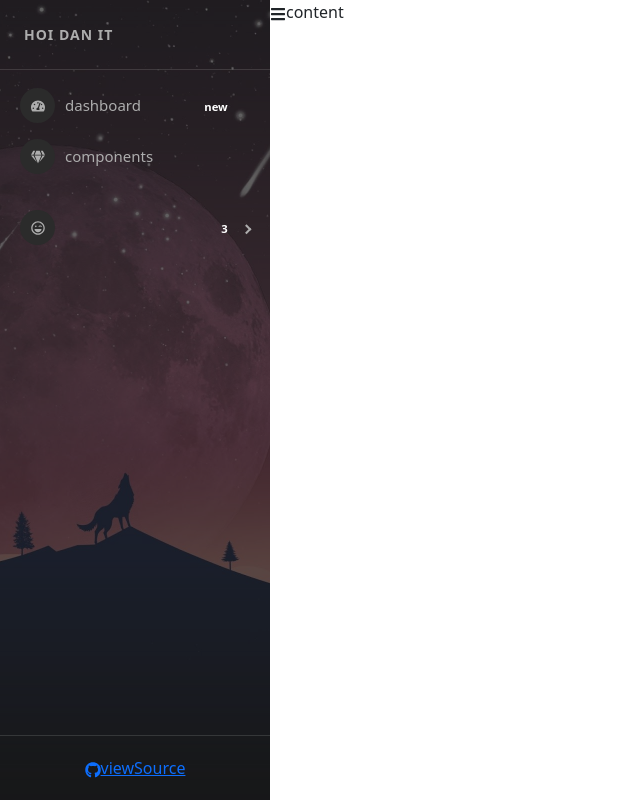
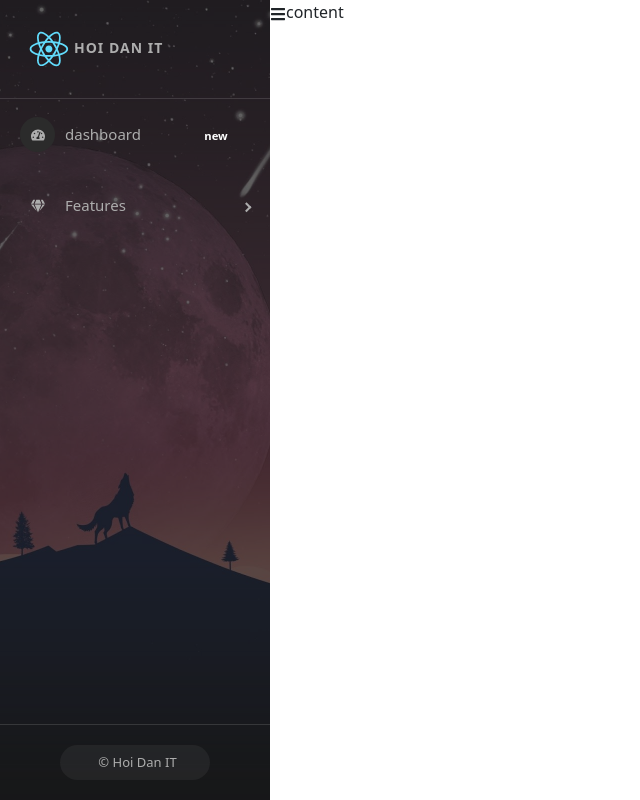
Before and after one commit to OzaiwaMakai/test-demo-React, a React (Create React App) app: page /admins in a window 1280 px wide. Shown: the whole page, without its empty margins (0-640 px from the left). Built offline with nearby package versions, Linux system fonts and the light colour scheme.

Commit message:
sidebar fix

```diff
--- a/package.json
+++ b/package.json
@@ -6,15 +6,18 @@
     "@testing-library/jest-dom": "5.16.4",
     "@testing-library/react": "13.3.0",
     "@testing-library/user-event": "13.5.0",
+    "axios": "0.27.2",
     "bootstrap": "5.3.8",
     "react": "18.2.0",
     "react-bootstrap": "2.10.10",
     "react-dom": "18.2.0",
     "react-icons": "4.4.0",
+    "react-paginate": "8.1.3",
     "react-pro-sidebar": "0.7.1",
     "react-redux": "8.0.1",
     "react-router-dom": "6.3.0",
     "react-scripts": "5.0.1",
+    "react-toastify": "9.0.7",
     "redux": "4.2.0",
     "redux-devtools-extension": "2.13.9",
     "redux-thunk": "2.4.1",
--- a/src/components/Admin/SideBar.js
+++ b/src/components/Admin/SideBar.js
@@ -9,7 +9,10 @@ import {
     SidebarContent,
 } from 'react-pro-sidebar';
 import { FaTachometerAlt, FaGem, FaList, FaGithub, FaRegLaughWink, FaHeart } from 'react-icons/fa';
+import { RiArrowDropDownLine } from "react-icons/ri";
 import sidebarBg from '../../assets/bg2.jpg';
+import { DiReact } from "react-icons/di";
+import { MdDashboard } from "react-icons/md";
 
 const SideBar = (props) => {
     const { image, collapsed, toggled, handleToggleSidebar } = props;
@@ -35,7 +38,8 @@ const SideBar = (props) => {
                             whiteSpace: 'nowrap',
                         }}
                     >
-                        Hoi Dan IT
+                        <DiReact color={"#61DBFB"} size={"50px"} />
+                        <span>Hoi Dan IT</span>
                     </div>
                 </SidebarHeader>
 
@@ -47,16 +51,18 @@ const SideBar = (props) => {
                         >
                             dashboard
                         </MenuItem>
-                        <MenuItem icon={<FaGem />}> components</MenuItem>
+                        {/* <MenuItem icon={<FaGem />}> components</MenuItem> */}
+
                     </Menu>
-                    <Menu iconShape="circle">
+                    <Menu icon={<FaGem />}>
                         <SubMenu
-                            suffix={<span className="badge yellow">3</span>}
-                            icon={<FaRegLaughWink />}
+                            title="Features"
+                            // suffix={<span className="badge yellow"></span>}
+                            icon={<FaGem />}
                         >
-                            <MenuItem> 1</MenuItem>
-                            <MenuItem> 2</MenuItem>
-                            <MenuItem> 3</MenuItem>
+                            <MenuItem>Quản lý Users</MenuItem>
+                            <MenuItem> Quản lý Bài Quizz</MenuItem>
+                            <MenuItem> Quản lý Câu Hỏi</MenuItem>
                         </SubMenu>
                     </Menu>
                 </SidebarContent>
@@ -69,20 +75,19 @@ const SideBar = (props) => {
                         }}
                     >
                         <a
-                            href="https://github.com/azouaoui-med/react-pro-sidebar"
+                            href="https://hoidanit.vn/"
                             target="_blank"
                             className="sidebar-btn"
                             rel="noopener noreferrer"
                         >
-                            <FaGithub />
                             <span style={{ whiteSpace: 'nowrap', textOverflow: 'ellipsis', overflow: 'hidden' }}>
-                                viewSource
+                                &#169; Hoi Dan IT
                             </span>
                         </a>
                     </div>
                 </SidebarFooter>
             </ProSidebar>
-        </div>
+        </div >
     );
 }
 export default SideBar;
--- a/src/components/Admin/admin.scss
+++ b/src/components/Admin/admin.scss
@@ -4,3 +4,29 @@
         height: 100vh;
     }
 }
+
+.sidebar-btn-wrapper {
+    display: flex;
+    align-items: center;
+    justify-content: center;
+    .sidebar-btn {
+      transition: width 0.3s;
+      width: 150px;
+      padding: 1px 8px;
+      border-radius: 40px;
+      background: rgba(255, 255, 255, 0.05);
+      color: #adadad;
+      text-decoration: none;
+      margin: 0 auto;
+      height: 35px;
+      display: flex;
+      align-items: center;
+      justify-content: center;
+      text-overflow: ellipsis;
+      overflow: hidden;
+      span {
+        margin-left: 5px;
+        font-size: 13px;
+      }
+    }
+  }
```
Also changed, not shown: 1 other file (tests, documents, lock files or other folders).
